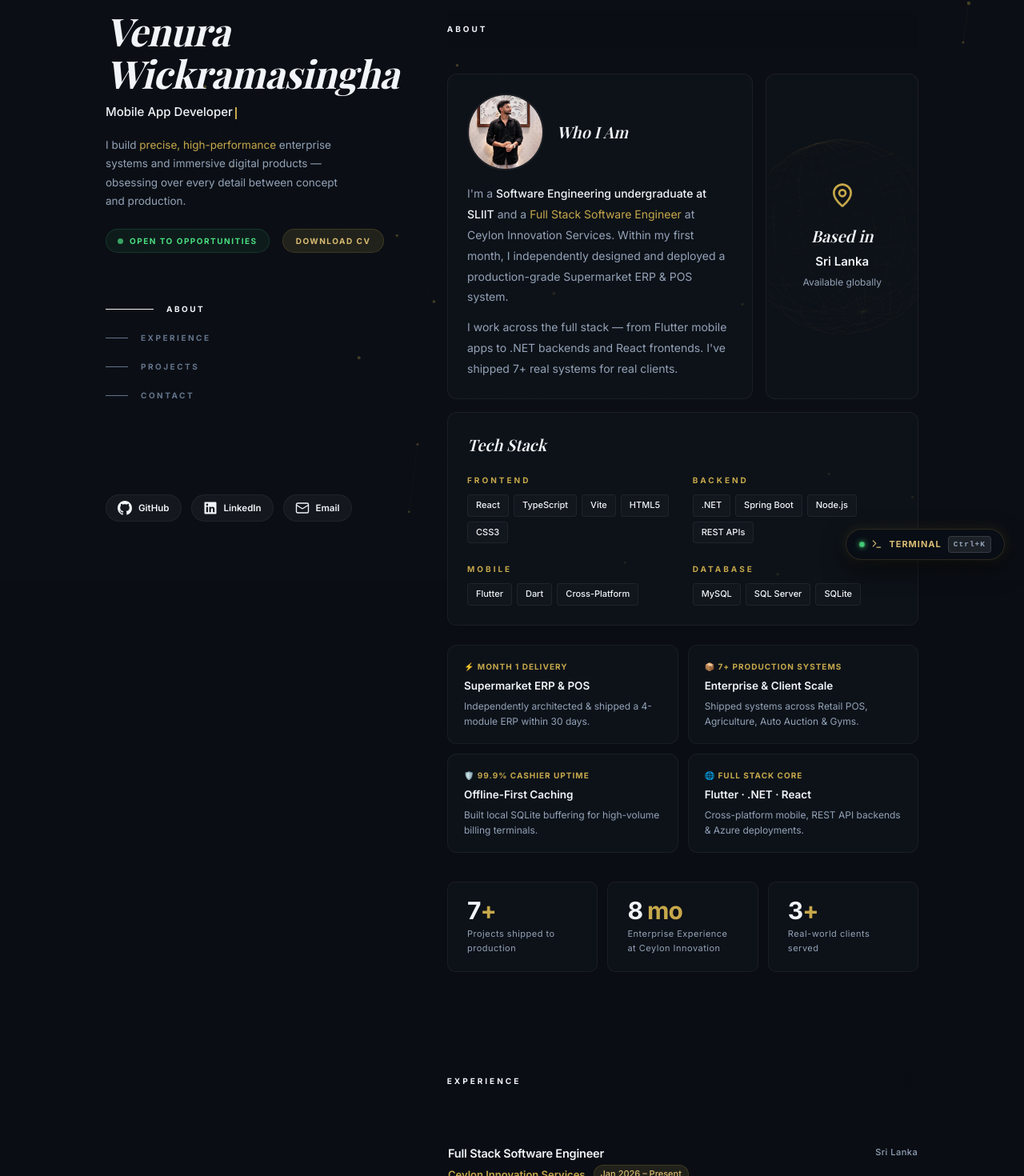
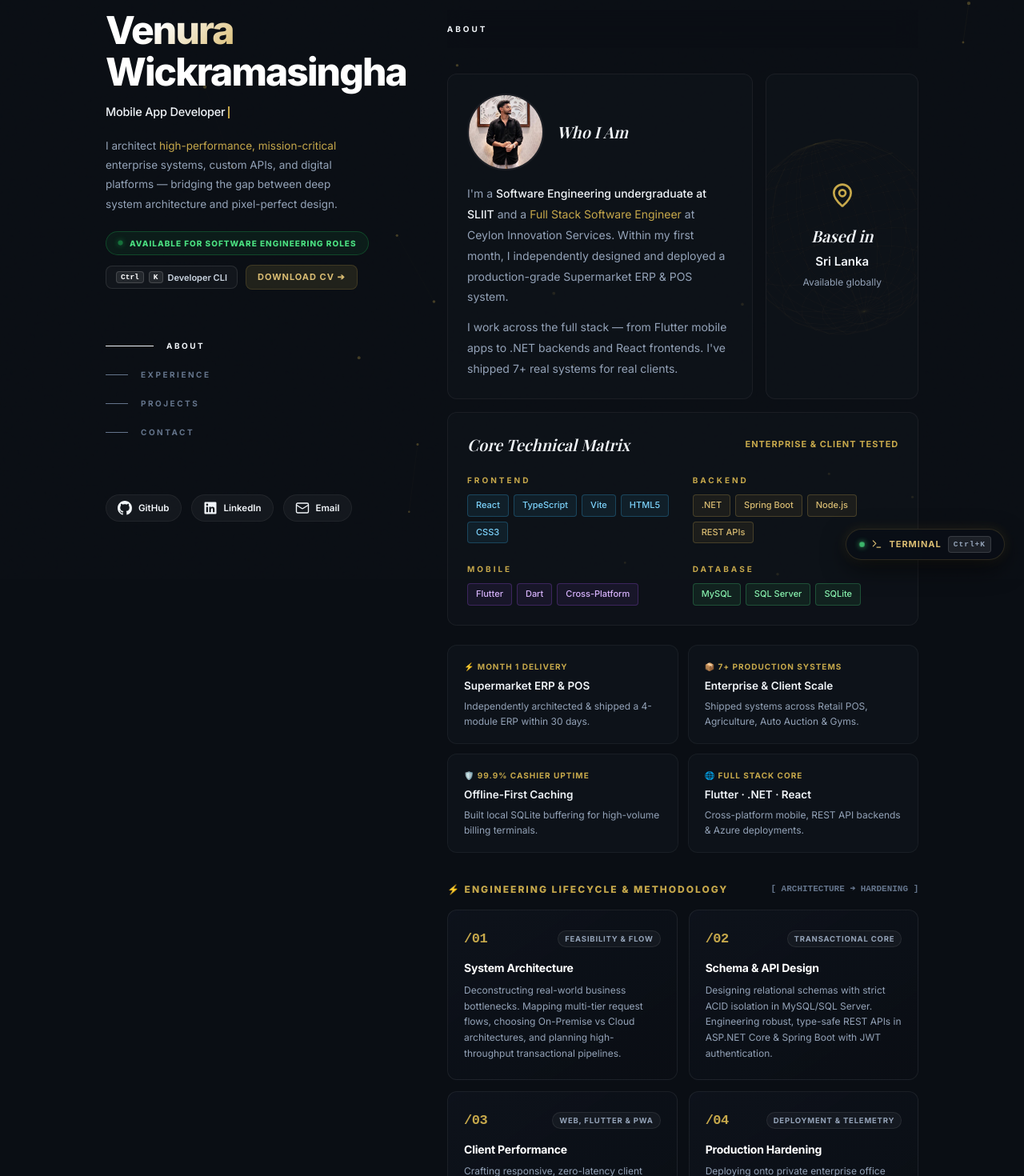
Before and after one commit to Venura2003/My_portfolly, a React (Vite) app: page / in a window 1280 px wide. Shown: the part 76-1546 px from the top of the page at 80% size. Built offline with nearby package versions, Linux system fonts and the light colour scheme; a web font is replaced by a local one.

Commit message:
feat: agency-grade hero typography, live status pill, terminal launcher chip, and engineering lifecycle bento grid

```diff
--- a/src/App.jsx
+++ b/src/App.jsx
@@ -804,8 +804,9 @@ export default function App() {
           {/* Top block */}
           <div>
             {/* Name */}
-            <h1 className="text-hero" style={{ marginBottom: '10px' }}>
-              Venura<br />Wickramasingha
+            <h1 className="text-hero" style={{ marginBottom: '12px' }}>
+              <span className="hero-accent">Venura</span><br />
+              Wickramasingha
             </h1>
 
             {/* Typewriter role — WOW FACTOR 1 */}
@@ -815,46 +816,41 @@ export default function App() {
 
             {/* Short bio */}
             <p style={{
-              fontSize: '13.5px', lineHeight: 1.75, color: 'var(--text-md)',
-              maxWidth: '290px',
+              fontSize: '13.5px', lineHeight: 1.8, color: 'var(--text-md)',
+              maxWidth: '300px',
             }}>
-              I build{' '}
-              <span style={{ color: 'var(--gold)' }}>precise, high-performance</span>{' '}
-              enterprise systems and immersive digital products — obsessing over every detail between concept and production.
+              I architect{' '}
+              <span style={{ color: 'var(--gold)' }}>high-performance, mission-critical</span>{' '}
+              enterprise systems, custom APIs, and digital platforms — bridging the gap between deep system architecture and pixel-perfect design.
             </p>
 
-            {/* Status & CTA */}
-            <div style={{
-              marginTop: '22px', display: 'flex', alignItems: 'center', gap: '16px', flexWrap: 'wrap'
-            }}>
-              {/* Status badge */}
-              <div style={{
-                display: 'inline-flex', alignItems: 'center',
-                gap: '8px', padding: '6px 14px',
-                background: 'rgba(74,222,128,0.06)',
-                border: '1px solid rgba(74,222,128,0.15)',
-                borderRadius: '999px',
-              }}>
-                <span style={{
-                  width: 7, height: 7, borderRadius: '50%',
-                  background: '#4ade80', display: 'inline-block',
-                  animation: 'pulse 2.5s infinite',
-                }} />
-                <span style={{ fontSize: '10px', fontWeight: 700, letterSpacing: '1.5px', color: '#4ade80' }}>
-                  OPEN TO OPPORTUNITIES
-                </span>
+            {/* Live Status Pill & Quick CLI Launcher */}
+            <div style={{ marginTop: '22px', display: 'flex', flexDirection: 'column', gap: '12px', alignItems: 'flex-start' }}>
+              <div className="hero-status-pill">
+                <span className="hero-status-dot" />
+                <span className="hero-status-text">AVAILABLE FOR SOFTWARE ENGINEERING ROLES</span>
               </div>
 
-              {/* Download CV CTA */}
+              <div style={{ display: 'flex', alignItems: 'center', gap: '10px', flexWrap: 'wrap' }}>
+                <button
+                  className="hero-terminal-chip"
+                  onClick={() => window.dispatchEvent(new CustomEvent('open-terminal'))}
+                  title="Click or press Ctrl + K to open interactive terminal"
+                >
+                  <span className="chip-key">Ctrl</span>
+                  <span className="chip-key">K</span>
+                  <span>Developer CLI</span>
+                </button>
+
                 <a
                   href="/cv.html"
                   target="_blank"
                   style={{
                     display: 'inline-flex', alignItems: 'center', gap: '6px',
-                  padding: '6px 16px', background: 'var(--gold-dim)',
-                  border: '1px solid var(--gold-line)', borderRadius: '999px',
-                  color: 'var(--gold-light)', fontSize: '10px', fontWeight: 700,
-                  letterSpacing: '1.5px', textDecoration: 'none', transition: 'all 0.2s ease',
+                    padding: '6px 14px', background: 'var(--gold-dim)',
+                    border: '1px solid var(--gold-line)', borderRadius: '8px',
+                    color: 'var(--gold-light)', fontSize: '11px', fontWeight: 700,
+                    letterSpacing: '1px', textDecoration: 'none', transition: 'all 0.2s ease',
                     textTransform: 'uppercase'
                   }}
                   onMouseEnter={e => {
@@ -866,8 +862,9 @@ export default function App() {
                     e.currentTarget.style.color = 'var(--gold-light)';
                   }}
                 >
-                Download CV
+                  Download CV ➔
                 </a>
+              </div>
             </div>
 
             {/* Navigation */}
@@ -965,16 +962,25 @@ export default function App() {
 
               {/* Skills Matrix */}
               <div className="bento-card skills-card" style={{ gridColumn: '1 / -1' }}>
-                <h3 className="bento-title" style={{ marginBottom: '20px' }}>Tech Stack</h3>
+                <div style={{ display: 'flex', alignItems: 'center', justifyContent: 'space-between', marginBottom: '20px', flexWrap: 'wrap', gap: '8px' }}>
+                  <h3 className="bento-title" style={{ margin: 0 }}>Core Technical Matrix</h3>
+                  <span style={{ fontSize: '11px', color: 'var(--gold)', letterSpacing: '1px', textTransform: 'uppercase', fontWeight: 700 }}>
+                    Enterprise & Client Tested
+                  </span>
+                </div>
                 <div style={{ display: 'grid', gridTemplateColumns: 'repeat(auto-fit, minmax(200px, 1fr))', gap: '24px' }}>
-                  {SKILLS.map(s => (
+                  {SKILLS.map(s => {
+                    const catKey = s.cat.toLowerCase();
+                    const badgeClass = catKey.includes('front') ? 'badge-cat-frontend' : catKey.includes('back') ? 'badge-cat-backend' : catKey.includes('mobile') ? 'badge-cat-mobile' : 'badge-cat-database';
+                    return (
                       <div key={s.cat}>
                         <div className="text-label" style={{ marginBottom: '10px' }}>{s.cat}</div>
                         <div style={{ display: 'flex', flexWrap: 'wrap', gap: '6px' }}>
-                        {s.items.map(item => <span key={item} className="badge">{item}</span>)}
+                          {s.items.map(item => <span key={item} className={`badge ${badgeClass}`}>{item}</span>)}
                         </div>
                       </div>
-                  ))}
+                    );
+                  })}
                 </div>
               </div>
             </div>
@@ -1001,10 +1007,61 @@ export default function App() {
               ))}
             </div>
 
+            {/* ── ENGINEERING METHODOLOGY / THE LIFECYCLE ── */}
+            <div className="reveal reveal-d3" style={{ marginTop: '36px' }}>
+              <div style={{ display: 'flex', alignItems: 'center', justifyContent: 'space-between', marginBottom: '16px', flexWrap: 'wrap', gap: '8px' }}>
+                <h3 style={{ fontSize: '12px', fontWeight: 800, letterSpacing: '2px', textTransform: 'uppercase', color: 'var(--gold)', margin: 0 }}>
+                  ⚡ Engineering Lifecycle & Methodology
+                </h3>
+                <span style={{ fontSize: '11px', color: '#64748b', fontFamily: 'monospace', fontWeight: 600 }}>
+                  [ ARCHITECTURE ➔ HARDENING ]
+                </span>
+              </div>
+
+              <div className="process-grid">
+                {[
+                  {
+                    num: '01',
+                    title: 'System Architecture',
+                    subtitle: 'Feasibility & Flow',
+                    desc: 'Deconstructing real-world business bottlenecks. Mapping multi-tier request flows, choosing On-Premise vs Cloud architectures, and planning high-throughput transactional pipelines.'
+                  },
+                  {
+                    num: '02',
+                    title: 'Schema & API Design',
+                    subtitle: 'Transactional Core',
+                    desc: 'Designing relational schemas with strict ACID isolation in MySQL/SQL Server. Engineering robust, type-safe REST APIs in ASP.NET Core & Spring Boot with JWT authentication.'
+                  },
+                  {
+                    num: '03',
+                    title: 'Client Performance',
+                    subtitle: 'Web, Flutter & PWA',
+                    desc: 'Crafting responsive, zero-latency client interfaces. Implementing offline caching, state management, and maintaining 100/100 Lighthouse scores on SEO & Accessibility.'
+                  },
+                  {
+                    num: '04',
+                    title: 'Production Hardening',
+                    subtitle: 'Deployment & Telemetry',
+                    desc: 'Deploying onto private enterprise office servers with automated scheduled jobs, real-time telemetry, and multi-user transactional stability.'
+                  }
+                ].map((step, idx) => (
+                  <div key={idx} className="process-card">
+                    <div className="process-num-row">
+                      <span className="process-num">/{step.num}</span>
+                      <span className="process-badge">{step.subtitle}</span>
+                    </div>
+                    <h4 className="process-title">{step.title}</h4>
+                    <p className="process-desc">{step.desc}</p>
+                  </div>
+                ))}
+              </div>
+            </div>
+
             {/* STAT COUNTERS — WOW FACTOR 3 */}
             <div
               ref={statsRef}
               className="stats-grid reveal reveal-d3"
+              style={{ marginTop: '36px' }}
             >
               {STATS.map((s, i) => (
                 <StatCard key={i} {...s} start={statsVisible} />
--- a/src/components/DeveloperTerminal.jsx
+++ b/src/components/DeveloperTerminal.jsx
@@ -48,7 +48,7 @@ export default function DeveloperTerminal() {
   const bottomRef = useRef(null);
   const inputRef = useRef(null);
 
-  // Global Keyboard Shortcut: Ctrl + K or Cmd + K
+  // Global Keyboard Shortcut: Ctrl + K or Cmd + K & Custom Event
   useEffect(() => {
     const handleKeyDown = (e) => {
       if ((e.ctrlKey || e.metaKey) && e.key.toLowerCase() === 'k') {
@@ -58,8 +58,14 @@ export default function DeveloperTerminal() {
         setIsOpen(false);
       }
     };
+    const handleOpen = () => setIsOpen(true);
+
     window.addEventListener('keydown', handleKeyDown);
-    return () => window.removeEventListener('keydown', handleKeyDown);
+    window.addEventListener('open-terminal', handleOpen);
+    return () => {
+      window.removeEventListener('keydown', handleKeyDown);
+      window.removeEventListener('open-terminal', handleOpen);
+    };
   }, [isOpen]);
 
   // Auto scroll to bottom
--- a/src/index.css
+++ b/src/index.css
@@ -100,18 +100,24 @@ a { color: inherit; text-decoration: none; }
    TYPOGRAPHY
 ═══════════════════════════════════════════════════════════ */
 .text-hero {
-  font-family: var(--font-serif);
-  font-style: italic;
-  font-size: clamp(32px, 4vw, 48px);
-  font-weight: 700;
+  font-family: var(--font-sans);
+  font-style: normal;
+  font-size: clamp(34px, 4.2vw, 48px);
+  font-weight: 800;
+  color: #fff;
+  letter-spacing: -0.04em;
+  line-height: 1.08;
+}
+.text-hero .hero-accent {
+  background: linear-gradient(135deg, #fff 40%, var(--gold-light) 100%);
+  -webkit-background-clip: text;
+  -webkit-text-fill-color: transparent;
+}
+.text-role {
+  font-size: 14.5px;
+  font-weight: 600;
   color: var(--text-hi);
-  letter-spacing: -0.6px;
-  line-height: 1.1;
-}
-.text-role {
-  font-size: 15px;
-  font-weight: 500;
-  color: var(--text-hi);
+  letter-spacing: -0.2px;
 }
 .text-label {
   font-size: 10px;
@@ -2011,3 +2017,164 @@ a { color: inherit; text-decoration: none; }
 .card-end-arrow {
   transition: transform 0.2s ease, color 0.2s ease;
 }
+
+/* ═══════════════════════════════════════════════════════════
+   HERO STATUS PILL & QUICK TERMINAL CHIP
+   ═══════════════════════════════════════════════════════════ */
+
+.hero-status-pill {
+  display: inline-flex;
+  align-items: center;
+  gap: 8px;
+  padding: 6px 14px;
+  background: rgba(34, 197, 94, 0.08);
+  border: 1px solid rgba(34, 197, 94, 0.25);
+  border-radius: 999px;
+  backdrop-filter: blur(10px);
+}
+
+.hero-status-dot {
+  width: 7px;
+  height: 7px;
+  border-radius: 50%;
+  background: #22c55e;
+  box-shadow: 0 0 8px #22c55e;
+  animation: pulseDot 1.5s infinite;
+}
+
+.hero-status-text {
+  font-size: 10px;
+  font-weight: 800;
+  letter-spacing: 1px;
+  text-transform: uppercase;
+  color: #4ade80;
+}
+
+.hero-terminal-chip {
+  display: inline-flex;
+  align-items: center;
+  gap: 6px;
+  padding: 6px 12px;
+  background: rgba(255, 255, 255, 0.03);
+  border: 1px solid rgba(255, 255, 255, 0.1);
+  border-radius: 8px;
+  color: #cbd5e1;
+  font-size: 11px;
+  font-weight: 600;
+  cursor: pointer;
+  transition: all 0.2s cubic-bezier(0.16, 1, 0.3, 1);
+  font-family: inherit;
+}
+
+.hero-terminal-chip:hover {
+  background: rgba(198, 168, 75, 0.1);
+  border-color: rgba(198, 168, 75, 0.4);
+  color: var(--gold-light);
+  transform: translateY(-1px);
+}
+
+.chip-key {
+  padding: 1px 5px;
+  background: rgba(255, 255, 255, 0.08);
+  border: 1px solid rgba(255, 255, 255, 0.15);
+  border-radius: 4px;
+  font-size: 9.5px;
+  font-weight: 700;
+  font-family: monospace;
+  color: #fff;
+}
+
+/* ═══════════════════════════════════════════════════════════
+   ENGINEERING METHODOLOGY / THE LIFECYCLE GRID
+   ═══════════════════════════════════════════════════════════ */
+
+.process-grid {
+  display: grid;
+  grid-template-columns: repeat(auto-fit, minmax(240px, 1fr));
+  gap: 14px;
+  margin-top: 14px;
+}
+
+.process-card {
+  padding: 22px 20px;
+  border-radius: 12px;
+  background: linear-gradient(145deg, rgba(15, 20, 30, 0.75) 0%, rgba(10, 14, 20, 0.9) 100%);
+  border: 1px solid rgba(255, 255, 255, 0.07);
+  transition: all 0.3s cubic-bezier(0.16, 1, 0.3, 1);
+  position: relative;
+  overflow: hidden;
+  backdrop-filter: blur(8px);
+}
+
+.process-card:hover {
+  border-color: rgba(198, 168, 75, 0.35);
+  transform: translateY(-3px);
+  box-shadow: 0 14px 32px rgba(0, 0, 0, 0.45), 0 0 20px rgba(198, 168, 75, 0.07);
+}
+
+.process-num-row {
+  display: flex;
+  align-items: center;
+  justify-content: space-between;
+  margin-bottom: 12px;
+}
+
+.process-num {
+  font-size: 17px;
+  font-weight: 800;
+  font-family: monospace;
+  color: var(--gold);
+  letter-spacing: -0.5px;
+}
+
+.process-badge {
+  font-size: 9.5px;
+  font-weight: 700;
+  letter-spacing: 0.8px;
+  text-transform: uppercase;
+  color: #94a3b8;
+  background: rgba(255, 255, 255, 0.04);
+  border: 1px solid rgba(255, 255, 255, 0.08);
+  padding: 2px 8px;
+  border-radius: 999px;
+}
+
+.process-title {
+  font-size: 14px;
+  font-weight: 700;
+  color: #fff;
+  margin-bottom: 6px;
+  letter-spacing: -0.2px;
+}
+
+.process-desc {
+  font-size: 12px;
+  line-height: 1.65;
+  color: var(--text-md);
+  margin: 0;
+}
+
+/* Category Badges for Skills Bento */
+.badge-cat-frontend {
+  background: rgba(56, 189, 248, 0.08);
+  border-color: rgba(56, 189, 248, 0.25);
+  color: #7dd3fc;
+}
+
+.badge-cat-backend {
+  background: rgba(198, 168, 75, 0.08);
+  border-color: rgba(198, 168, 75, 0.25);
+  color: var(--gold-light);
+}
+
+.badge-cat-mobile {
+  background: rgba(168, 85, 247, 0.08);
+  border-color: rgba(168, 85, 247, 0.25);
+  color: #d8b4fe;
+}
+
+.badge-cat-database {
+  background: rgba(74, 222, 128, 0.08);
+  border-color: rgba(74, 222, 128, 0.25);
+  color: #86efac;
+}
```
Lines whose indentation alone changed are shown as unchanged.
